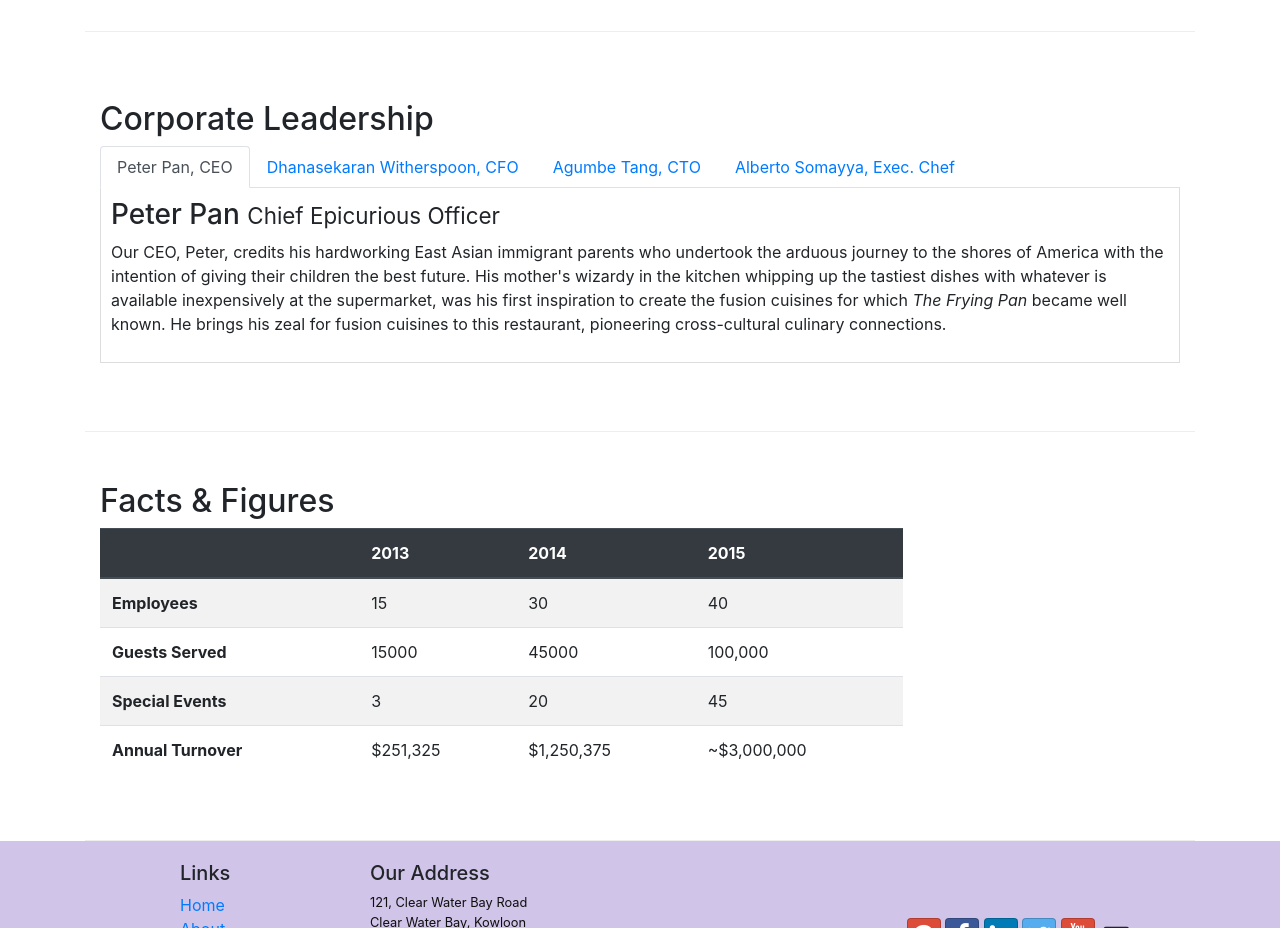
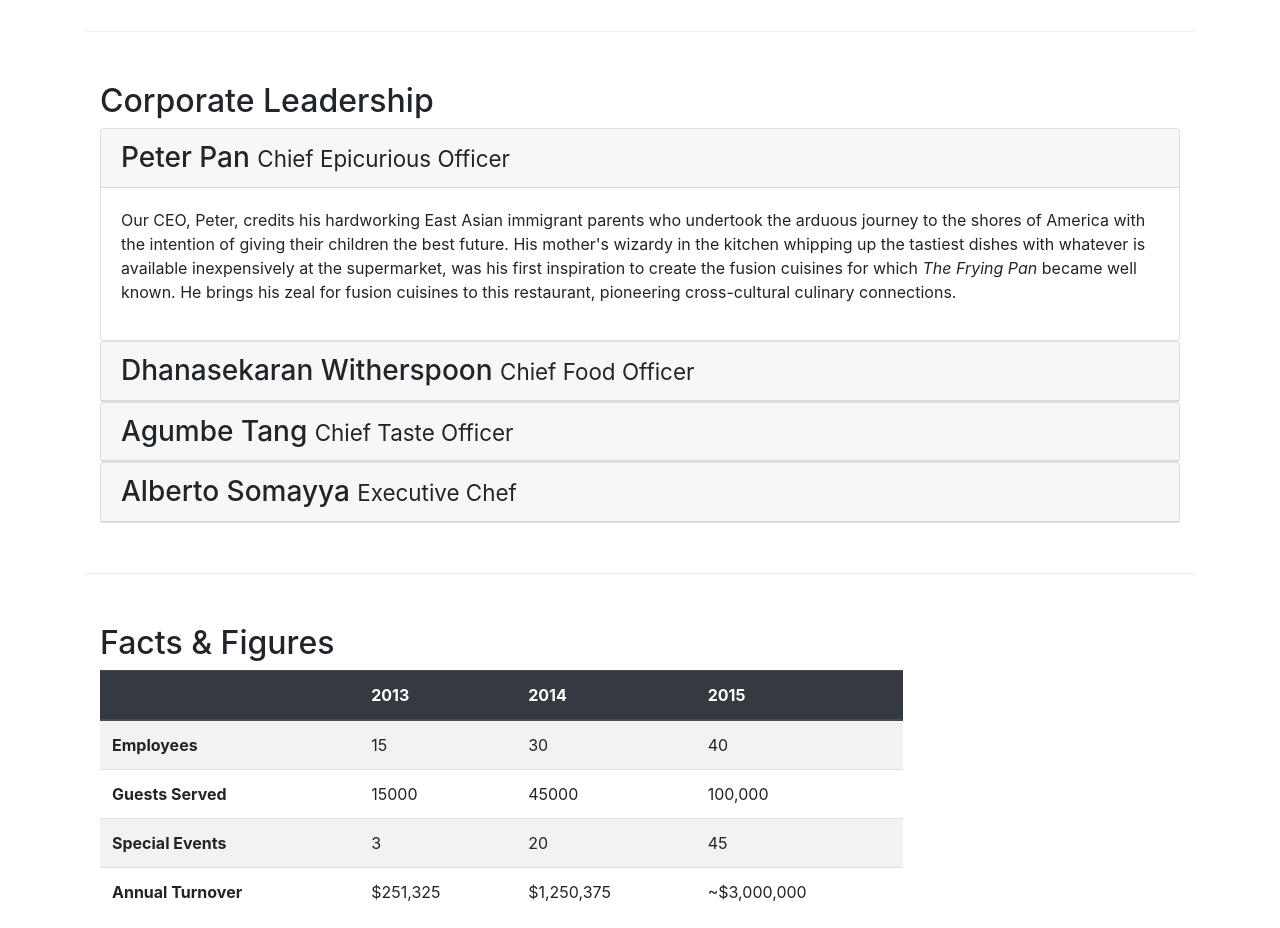
Before and after one commit to yashbansal6/conFusion, a website: page aboutus.html in a window 1280 px wide. Shown: the part 940-1868 px from the top of the page. Drawn offline with nearby package versions, Linux system fonts and the light colour scheme.

Commit message:
accordion

```diff
--- a/aboutus.html
+++ b/aboutus.html
@@ -101,7 +101,9 @@
             <div class="col-sm-12">
                 <h2>Corporate Leadership</h2>
 
-                <ul class="nav nav-tabs">
+                <!-- Tab Navigation
+
+                    <ul class="nav nav-tabs">
                     <li class="nav-item">
                         <a class="nav-link active" href="#peter" role="tab" data-toggle="tab">Peter Pan, CEO</a>
                     </li>
@@ -115,7 +117,8 @@
                         <a class="nav-link" href="#alberto" role="tab" data-toggle="tab">Alberto Somayya, Exec. Chef</a>
                     </li>
                 </ul>
-
+                 -->
+                <!--
                 <div class="tab-content">
                     <div role="tabpanel" class="tab-pane fade show active" id="peter">
                         <h3>Peter Pan <small>Chief Epicurious Officer</small></h3>
@@ -133,6 +136,67 @@
                         <h3>Alberto Somayya <small>Executive Chef</small></h3>
                         <p class="d-none d-sm-block">Award winning three-star Michelin chef with wide International experience having worked closely with whos-who in the culinary world, he specializes in creating mouthwatering Indo-Italian fusion experiences. He says, <em>Put together the cuisines from the two craziest cultures, and you get a winning hit! Amma Mia!</em></p>
                     </div>
+                </div>
+                 -->
+
+                 <!-- Accordion Navigation -->
+                <div id="accordion">
+                    <div class="card">
+                        <div class="card-header" role="tab" id="peterhead">
+                            <h3 class="mb-0">
+                                <a data-toggle="collapse" data-target="#peter">
+                                    Peter Pan <small>Chief Epicurious Officer</small>
+                                </a>
+                            </h3>
+                        </div>
+                            <div role="tabpanel" class="collapse fade show active" id="peter" data-parent="#accordion">
+                                <div class="card-body">
+                                    <p class="d-none d-sm-block">Our CEO, Peter, credits his hardworking East Asian immigrant parents who undertook the arduous journey to the shores of America with the intention of giving their children the best future. His mother's wizardy in the kitchen whipping up the tastiest dishes with whatever is available inexpensively at the supermarket, was his first inspiration to create the fusion cuisines for which <em>The Frying Pan</em> became well known. He brings his zeal for fusion cuisines to this restaurant, pioneering cross-cultural culinary connections.</p>
+                                </div>
+                            </div>
+                    </div>
+                    <div class="card">
+                        <div class="card-header" role="tab" id="dannyhead">
+                        <h3 class="mb-0">
+                            <a class="collapsed" data-toggle="collapse" data-target="#danny">
+                                Dhanasekaran Witherspoon <small>Chief Food Officer</small>
+                            </a>
+                        </h3>
+                    </div>
+                    <div class="collapse" id="danny" data-parent="#accordion">
+                        <div class="card-body">
+                            <p class="d-none d-sm-block">Our CFO, Danny, as he is affectionately referred to by his colleagues, comes from a long established family tradition in farming and produce. His experiences growing up on a farm in the Australian outback gave him great appreciation for varieties of food sources. As he puts it in his own words, <em>Everything that runs, wins, and everything that stays, pays!</em></p>
+                        </div>
+                    </div>
+                </div>
+                <div class="card">
+                        <div class="card-header" role="tab" id="agumbehead">
+                        <h3 class="mb-0">
+                            <a class="collapsed" data-toggle="collapse" data-target="#agumbe">
+                                Agumbe Tang <small>Chief Taste Officer</small>
+                            </a>
+                        </h3>
+                    </div>
+                    <div class="collapse" id="agumbe" data-parent="#accordion">
+                        <div class="card-body">
+                            <p class="d-none d-sm-block">Blessed with the most discerning gustatory sense, Agumbe, our CTO, personally ensures that every dish that we serve meets his exacting tastes. Our chefs dread the tongue lashing that ensues if their dish does not meet his exacting standards. He lives by his motto, <em>You click only if you survive my lick.</em></p>
+                        </div>
+                    </div>
+                </div>
+                <div class="card">
+                        <div class="card-header" role="tab" id="albertohead">
+                        <h3 class="mb-0">
+                            <a class="collapsed" data-toggle="collapse" data-target="#alberto">
+                                Alberto Somayya <small>Executive Chef</small>
+                            </a>
+                        </h3>
+                    </div>
+                    <div class="collapse" id="alberto" data-parent="#accordion">
+                        <div class="card-body">
+                            <p class="d-none d-sm-block">Award winning three-star Michelin chef with wide International experience having worked closely with whos-who in the culinary world, he specializes in creating mouthwatering Indo-Italian fusion experiences. He says, <em>Put together the cuisines from the two craziest cultures, and you get a winning hit! Amma Mia!</em></p>
+                        </div>
+                    </div>
+                </div>
                 </div>
             </div>
         </div>
```
